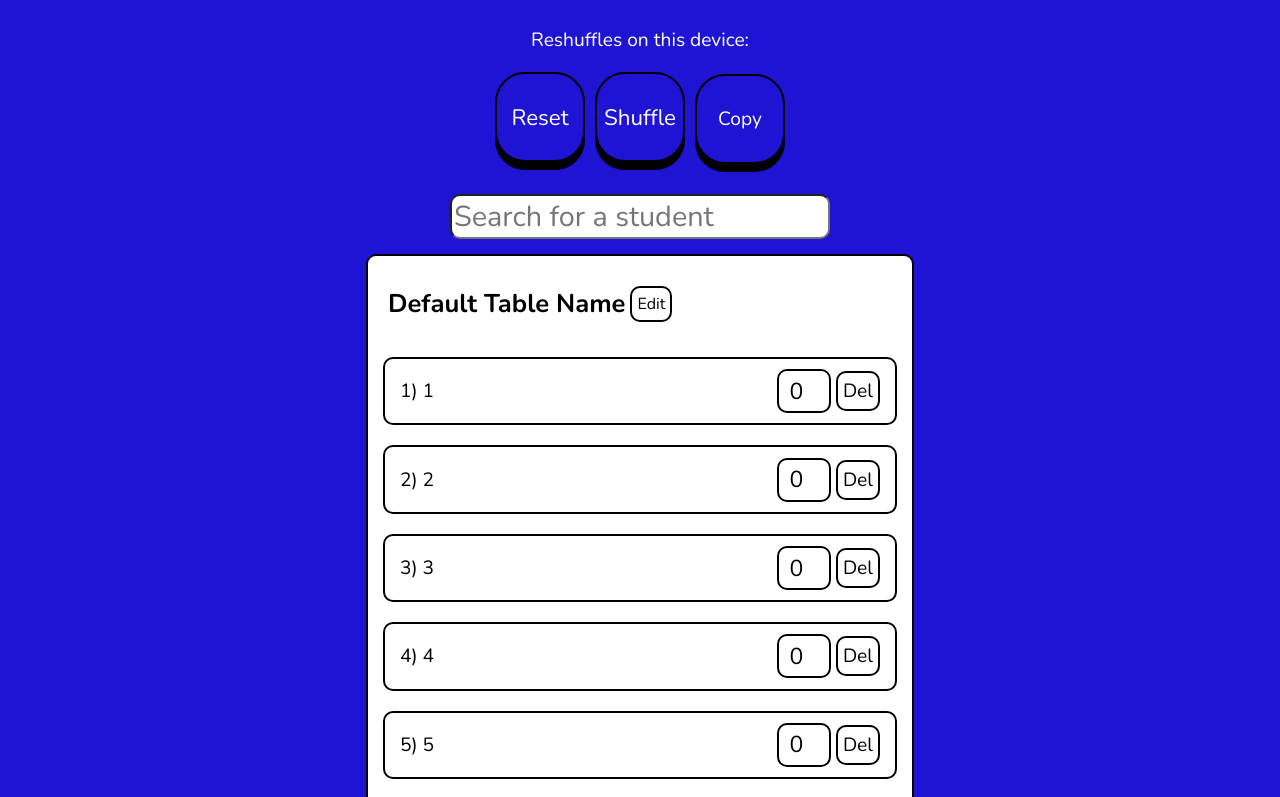
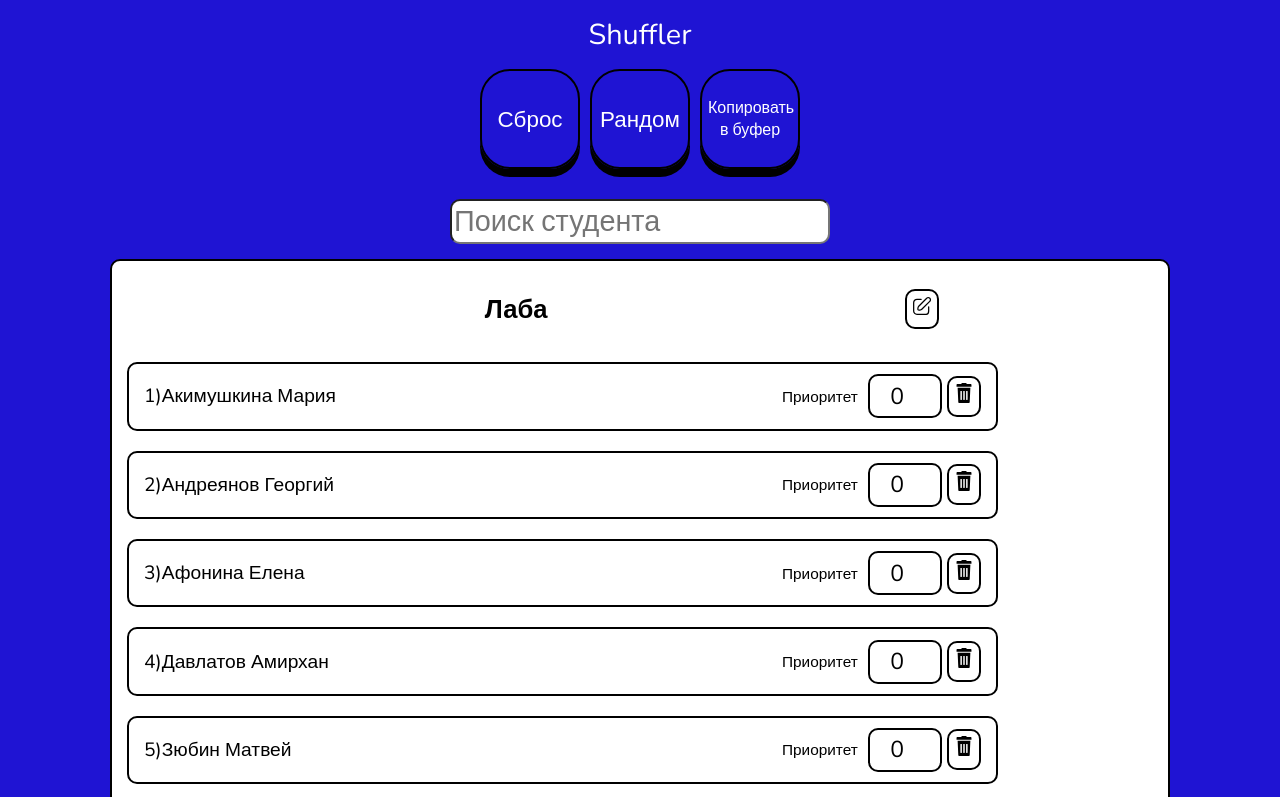
Before and after one commit to mcmikey101/shuffler, a React (Vite) app: page / in a window 1280 px wide. Shown: the top 797 px of the page. Built offline with nearby package versions, Linux system fonts and the light colour scheme.

Commit message:
css fuckery

```diff
--- a/index.html
+++ b/index.html
@@ -3,7 +3,7 @@
   <head>
     <meta charset="UTF-8" />
     <link rel="icon" type="image/svg+xml" href="/vite.svg" />
-    <meta name="viewport" content="width=device-width, initial-scale=1.0" />
+    <meta name="viewport" content="width=device-width, initial-scale=1.0, maximum-scale=1.0, user-scalable=0" />
     <title>Shuffler</title>
   </head>
   <body>
--- a/src/App.css
+++ b/src/App.css
@@ -1,27 +1,39 @@
 #root {
-  height: 96vh;
   display: grid;
   place-items: center;
+  box-sizing: border-box;
 }
 .cont {
+  box-sizing: border-box;
   display: flex;
   flex-direction: column;
-  width: max-content;
+  width: 100%;
   align-items: center;
   justify-content: center;
   padding: 10px;
 }
 .btns {
   margin-bottom: 15px;
+  display: flex;
+  align-items: center;
+}
+.binsvg {
+  width: 20px;
+  height: 20px;
+}
+.editsvg {
+  width: 20px;
+  height: 20px;
 }
 .items {
+  box-sizing: border-box;
   display: grid;
   grid-template-columns: 1fr 1fr;
   border: 2px solid black;
   border-radius: 10px;
   background-color: rgb(255, 255, 255);
   height: max-content;
-  width: min-content;
+  width: 90%;
   padding: 5px;
   text-align: center;
   margin: 0 20px 0 20px;
@@ -35,8 +47,8 @@
   flex-direction: row;
   justify-content: space-between;
   align-items: center;
-  width: 60vmin;
   border: 2px solid black;
+  width: 80%;
   border-radius: 10px;
   padding: 0 15px 0 15px;
   margin: 10px;
@@ -46,8 +58,8 @@
   max-width: 60%;
 }
 .priorinput {
-  font-size: 1.3em;
-  width: 40px;
+  font-size: 1em;
+  width: 60px;
   height: 30px;
   border: 2px solid black;
   border-radius: 10px;
@@ -58,11 +70,10 @@
   border: 2px solid black;
   border-radius: 10px;
   padding: 5px;
-  width: max-content;
-  height: max-content;
+  width: min-content;
+  height: min-content;
   color: black;
   font-size: 1em;
-  box-shadow: 0 4px 0 black;
   margin-left: 5px;
   background-color: white;
   box-shadow: 0 0 0;
@@ -78,6 +89,10 @@
   display: flex;
   align-items: center;
   margin-left: 15px;
+}
+.sncont {
+  width: max-content;
+  word-break: break-all;
 }
 button {
   transition-duration: 0.2s;
@@ -103,6 +118,8 @@ button:active {
 }
 .copy {
   margin-left: 10px;
+  word-break: normal;
+  font-size: 18px;
 }
 .search {
   margin: 15px;
@@ -120,9 +137,22 @@ button:active {
   display: flex;
   align-items: center;
 }
+.title {
+  width: 92%;
+  display: flex;
+  justify-content: center;
+  align-items: center;
+  height: min-content;
+  padding: 5px;
+  margin-top: 10px;
+  margin-bottom: 10px;
+  font-size: 1.8em;
+  color: white;
+}
 @media (device-width <= 980px) {
   .items {
     grid-template-columns: 1fr;
+    margin: 0;
   }
   .reshuffles {
     font-size: 1.2em;
@@ -132,12 +162,12 @@ button:active {
     font-size: 1.2em;
   }
   .reset, .shuffle, .copy{
-    width: 90px;
-    height: 90px;
     font-size: 1.4em;
+    width: 100px;
+    height: 100px;
   }
   .copy {
-    font-size: 1.2em;
+    font-size: 1em;
   }
   .searchcont {
     display: flex;
@@ -147,8 +177,15 @@ button:active {
   }
   .cont {
     padding: 0;
+    width: 92%;
   }
   .tablename {
     max-width: 200px;
   }
+  .sncont {
+    width: 60vw;
+  }
+  label {
+    font-size: 0.8em;
+  }
 }
--- a/src/App.tsx
+++ b/src/App.tsx
@@ -13,7 +13,7 @@ interface ItemProps {
 
 function Item(props: ItemProps) {
   const searched = useRef(false)
-
+  const [priorinput, setPriorinput]: any = useState(props.priority)
   if (props.name.toLowerCase().includes(props.search) && props.search != '') {
     searched.current = true
   } else {
@@ -21,30 +21,46 @@ function Item(props: ItemProps) {
   }
 
   function handleCounter(e: any, id: number) {
-    if (e.target.value > 5) {
-      props.setPriority(5, id)
-    }
-    else if (e.target.value < -5) {
-      props.setPriority(-5, id)
-    }
-    else {
-      props.setPriority(e.target.value, id)
-    }
+    props.setPriority(e.target.value, id)
+    setPriorinput(e.target.value)
   }
   function handleBlur(e: any, id: number) {
     if (e.target.value == '') {
       props.setPriority(0, id)
+      setPriorinput(0)
+    } else {
+      props.setPriority(Number(e.target.value), id)
     }
   }
-
+  function handleFocus(e: any) {
+    if (e.target.value == 0) {
+      setPriorinput('')
+    }
+  }
   return (
     <div className={searched.current ? 'student searched' : 'student'}>
       <div className="namecont">
-        <p className="name">{String(props.listid) + ') ' + props.name}</p>
+        <p className="name">{String(props.listid) + ')' + props.name}</p>
       </div>
       <div className="inputcont">
-        <input onBlur={(e) => handleBlur(e, props.id)} min={-5} max={5} onChange={(e) => handleCounter(e, props.id)} value={props.priority} className='priorinput' type="number"/>
-        <button onClick={() => props.removeItem(props.id)} className="delete">Del</button>
+        <label htmlFor="prior">Приоритет</label>
+        <input name='prior' onFocus={(e) => handleFocus(e)} onBlur={(e) => handleBlur(e, props.id)} onChange={(e) => handleCounter(e, props.id)} value={priorinput} className='priorinput' type="number"/>
+        <button onClick={() => props.removeItem(props.id)} className="delete">
+        <svg className='binsvg' fill="#000000" version="1.1" id="Capa_1" xmlns="http://www.w3.org/2000/svg" viewBox="0 0 408.483 408.483">
+        <g>
+          <g>
+            <path d="M87.748,388.784c0.461,11.01,9.521,19.699,20.539,19.699h191.911c11.018,0,20.078-8.689,20.539-19.699l13.705-289.316
+              H74.043L87.748,388.784z M247.655,171.329c0-4.61,3.738-8.349,8.35-8.349h13.355c4.609,0,8.35,3.738,8.35,8.349v165.293
+              c0,4.611-3.738,8.349-8.35,8.349h-13.355c-4.61,0-8.35-3.736-8.35-8.349V171.329z M189.216,171.329
+              c0-4.61,3.738-8.349,8.349-8.349h13.355c4.609,0,8.349,3.738,8.349,8.349v165.293c0,4.611-3.737,8.349-8.349,8.349h-13.355
+              c-4.61,0-8.349-3.736-8.349-8.349V171.329L189.216,171.329z M130.775,171.329c0-4.61,3.738-8.349,8.349-8.349h13.356
+              c4.61,0,8.349,3.738,8.349,8.349v165.293c0,4.611-3.738,8.349-8.349,8.349h-13.356c-4.61,0-8.349-3.736-8.349-8.349V171.329z"/>
+            <path d="M343.567,21.043h-88.535V4.305c0-2.377-1.927-4.305-4.305-4.305h-92.971c-2.377,0-4.304,1.928-4.304,4.305v16.737H64.916
+              c-7.125,0-12.9,5.776-12.9,12.901V74.47h304.451V33.944C356.467,26.819,350.692,21.043,343.567,21.043z"/>
+          </g>
+        </g>
+        </svg>
+        </button>
       </div>
     </div>
   )
@@ -53,41 +69,41 @@ function Item(props: ItemProps) {
 function App() {
 
   let group = [
-    [{id: 1, name: '1', prior: 0}],
-    [{id: 2, name: '2', prior: 0}],
-    [{id: 3, name: '3', prior: 0}],
-    [{id: 4, name: '4', prior: 0}],
-    [{id: 5, name: '5', prior: 0}],
-    [{id: 6, name: 'Рахматуллин Камиль', prior: 0}],
-    [{id: 7, name: '6', prior: 0}],
-    [{id: 8, name: '7', prior: 0}],
-    [{id: 9, name: '8', prior: 0}],
-    [{id: 10, name: '9', prior: 0}],
-    [{id: 11, name: '10', prior: 0}],
-    [{id: 12, name: '11', prior: 0}],
-    [{id: 13, name: '12', prior: 0}],
-    [{id: 14, name: '13', prior: 0}],
-    [{id: 15, name: '14', prior: 0}],
-    [{id: 16, name: '15', prior: 0}],
-    [{id: 17, name: '16', prior: 0}],
-    [{id: 18, name: '17', prior: 0}],
-    [{id: 19, name: '19', prior: 0}],
-    [{id: 20, name: '19', prior: 0}],
-    [{id: 21, name: '20', prior: 0}],
-    [{id: 22, name: '21', prior: 0}],
-    [{id: 23, name: '22', prior: 0}],
-    [{id: 24, name: '23', prior: 0}],
-    [{id: 25, name: '24', prior: 0}],
-    [{id: 26, name: '25', prior: 0}],
-    [{id: 27, name: '26', prior: 0}],
-    [{id: 28, name: '27', prior: 0}],
-    [{id: 29, name: '28', prior: 0}],
-    [{id: 30, name: '29', prior: 0}],
-    [{id: 31, name: '30', prior: 0}],
+    [{id: 1, name: 'Акимушкина Мария', prior: 0}],
+    [{id: 2, name: 'Андреянов Георгий', prior: 0}],
+    [{id: 3, name: 'Афонина Елена', prior: 0}],
+    [{id: 4, name: 'Давлатов Амирхан', prior: 0}],
+    [{id: 5, name: 'Зюбин Матвей', prior: 0}],
+    [{id: 6, name: 'Кагадеев Василий', prior: 0}],
+    [{id: 7, name: 'Кондратов Григорий', prior: 0}],
+    [{id: 8, name: 'Королев Артем', prior: 0}],
+    [{id: 9, name: 'Косарев Сергей', prior: 0}],
+    [{id: 10, name: 'Кречетников Артем', prior: 0}],
+    [{id: 11, name: 'Кузнецов Иван', prior: 0}],
+    [{id: 12, name: 'Куликов Алексей', prior: 0}],
+    [{id: 13, name: 'Лашков Юрий', prior: 0}],
+    [{id: 14, name: 'Лебедева Елизавета', prior: 0}],
+    [{id: 15, name: 'Махмудов Ахмад', prior: 0}],
+    [{id: 16, name: 'Медведько Вадим', prior: 0}],
+    [{id: 17, name: 'Натесов Гавриил', prior: 0}],
+    [{id: 18, name: 'Подлуцкий Никита', prior: 0}],
+    [{id: 19, name: 'Подъельников Михаил', prior: 0}],
+    [{id: 20, name: 'Пшеничный Алексей', prior: 0}],
+    [{id: 21, name: 'Раматиллаев Кубатбек', prior: 0}],
+    [{id: 22, name: 'Рахматуллин Камиль', prior: 0}],
+    [{id: 23, name: 'Редько Евгения', prior: 0}],
+    [{id: 24, name: 'Семенченко Максим', prior: 0}],
+    [{id: 25, name: 'Сесицкий Иван', prior: 0}],
+    [{id: 26, name: 'Сорокин Георгий', prior: 0}],
+    [{id: 27, name: 'Титов Дмитрий', prior: 0}],
+    [{id: 28, name: 'Толибов Руслан', prior: 0}],
+    [{id: 29, name: 'Холявко Анна', prior: 0}],
+    [{id: 30, name: 'Хусейнов Санжарбек', prior: 0}],
+    [{id: 31, name: 'Чуклов Михаил', prior: 0}],
   ]
 
   const [randlist, setRandlist] = useState(group)
-  const [edit, setEdit] = useState('Default Table Name')
+  const [edit, setEdit] = useState('Лаба')
   const [editing, setEditing] = useState(false)
   const [searching, setSearching] = useState('')
 
@@ -117,7 +133,9 @@ function App() {
     while (currentIndex != 0) {
       let randomIndex = Math.floor(Math.random() * currentIndex)
       currentIndex--
-      [copyarr[currentIndex], copyarr[randomIndex]] = [copyarr[randomIndex], copyarr[currentIndex]]
+      let temp = copyarr[currentIndex]
+      copyarr[currentIndex] = copyarr[randomIndex]
+      copyarr[randomIndex] = temp
     }
     return copyarr
   }
@@ -131,16 +149,17 @@ function App() {
         subs[randlist[i][0].prior].push(randlist[i][0])
       }
     }
-    let keys: (string)[] = Object.keys(subs)
+    let keys: string[] = Object.keys(subs)
     let numkeys: number[] = []
     for (let i = 0; i < keys.length; i++) {
       numkeys.push(Number(keys[i]))
     }
     numkeys = quickSort(numkeys)
     numkeys.reverse()
+    let sub: any = []
     let p_shuffle: any = []
     for (let i = 0; i < numkeys.length; i++) {
-      let sub = shuffle([subs[numkeys[i]]][0])
+      sub = shuffle(subs[numkeys[i]])
       p_shuffle.push(sub)
     }
     let newarr: any = []
@@ -174,19 +193,10 @@ function App() {
 
   function handleShuffle() {
     subgroup()
-    if (!localStorage.getItem('test')) {
-      localStorage.setItem('test', '1')
-    } else {
-      let temp = Number(localStorage.getItem('test')) + 1
-      localStorage.setItem('test', String(temp))
-    }
   }
   function handleReset() {
-    for (let i = 0; i < group.length; i++) {
-      group[i][0].prior = 0
-    }
     setRandlist(group)
-    setEdit('Default Table Name')
+    setEdit('Лаба')
     setEditing(false)
     setSearching('')
   }
@@ -204,32 +214,43 @@ function App() {
     let year = date.getFullYear()
     let month = '0'.repeat(2 - String(date.getMonth()).length) + date.getMonth()
     let day = '0'.repeat(2 - String(date.getDate()).length) + date.getDate()
-    let time = day + '.' + month + '.' + year
-    let copytext = edit + ' ' + time + "\n"
+    let hours = date.getHours()
+    let minutes = date.getMinutes()
+    let seconds = date.getSeconds()
+    let time = day + '.' + month + '.' + year + ', ' + hours + ':' + minutes + ':' + seconds
+    let copytext = edit + ', ' + "Рандомизировано: " + time + "\n"
     for (let i = 0; i < randlist.length; i++) {
-      copytext += String(i + 1) + ') ' + randlist[i][0].name + ', ' + 'Priority: ' + String(randlist[i][0].prior) + "\n"
+      if (randlist[i][0].prior != 0) {
+        copytext += String(i + 1) + ') ' + randlist[i][0].name + ', ' + 'Приоритет: ' + String(randlist[i][0].prior) + "\n"
+      } else {
+        copytext += String(i + 1) + ') ' + randlist[i][0].name + "\n"
+      }
     }
-    console.log(copytext)
     navigator.clipboard.writeText(copytext)
   }
   return (
     <>
+    <div className="title">Shuffler</div>
     <div className="cont">
-      <p className="reshuffles">Reshuffles on this device: {localStorage.getItem('test')}</p>
       <div className="btns">
-        <button onClick={() => handleReset()} className="reset">Reset</button>
-        <button onClick={() => handleShuffle()} className="shuffle">Shuffle</button>
-        <button onClick={() => handleCopy()} className="copy">Copy</button>
+        <button onClick={() => handleReset()} className="reset">Сброс</button>
+        <button onClick={() => handleShuffle()} className="shuffle">Рандом</button>
+        <button onClick={() => handleCopy()} className="copy"><p>Копировать в буфер</p></button>
       </div>
       <div className="searchcont">
-        <input onChange={(e) => handleSearch(e)} type="text" className="search" placeholder='Search for a student'/>
+        <input value={searching} onChange={(e) => handleSearch(e)} type="text" className="search" placeholder='Поиск студента'/>
       </div>
       <div className="items">
         <div className="editcont">
           {editing ?
           <input maxLength={30} value={edit} onChange={(e) => handleEdit(e)} type="text" className="tablename" placeholder='Table Name'/> :
-          <p className="shufflename">{edit}</p>}
-          <button onClick={() => handleEditing()} className="editbtn delete">Edit</button>
+          <div className='sncont'><p className="shufflename">{edit}</p></div>}
+          <button onClick={() => handleEditing()} className="editbtn delete">
+<svg className='editsvg' viewBox="0 0 24 24" fill="none" xmlns="http://www.w3.org/2000/svg">
+<path d="M21.2799 6.40005L11.7399 15.94C10.7899 16.89 7.96987 17.33 7.33987 16.7C6.70987 16.07 7.13987 13.25 8.08987 12.3L17.6399 2.75002C17.8754 2.49308 18.1605 2.28654 18.4781 2.14284C18.7956 1.99914 19.139 1.92124 19.4875 1.9139C19.8359 1.90657 20.1823 1.96991 20.5056 2.10012C20.8289 2.23033 21.1225 2.42473 21.3686 2.67153C21.6147 2.91833 21.8083 3.21243 21.9376 3.53609C22.0669 3.85976 22.1294 4.20626 22.1211 4.55471C22.1128 4.90316 22.0339 5.24635 21.8894 5.5635C21.7448 5.88065 21.5375 6.16524 21.2799 6.40005V6.40005Z" stroke="#000000" stroke-width="1.5" stroke-linecap="round" stroke-linejoin="round"/>
+<path d="M11 4H6C4.93913 4 3.92178 4.42142 3.17163 5.17157C2.42149 5.92172 2 6.93913 2 8V18C2 19.0609 2.42149 20.0783 3.17163 20.8284C3.92178 21.5786 4.93913 22 6 22H17C19.21 22 20 20.2 20 18V13" stroke="#000000" stroke-width="1.5" stroke-linecap="round" stroke-linejoin="round"/>
+</svg>
+          </button>
         </div>
         {randlist.map((i) => {
           return (
--- a/src/index.css
+++ b/src/index.css
@@ -4,9 +4,12 @@
     font-family: "Nunito", sans-serif;
 }
 html {
+    box-sizing: border-box;
     background: linear-gradient(90deg, rgba(31,20,211,1) 6%, rgba(9,9,238,1) 35%, rgba(0,212,255,1) 100%);
 }
-
+body {
+    margin: 0;
+}
 @media (device-width <= 980px) {
     html {
         background: rgb(31,20,211);
```
Also changed, not shown: src/assets/bin.svg (added), src/assets/edit.svg (added).
